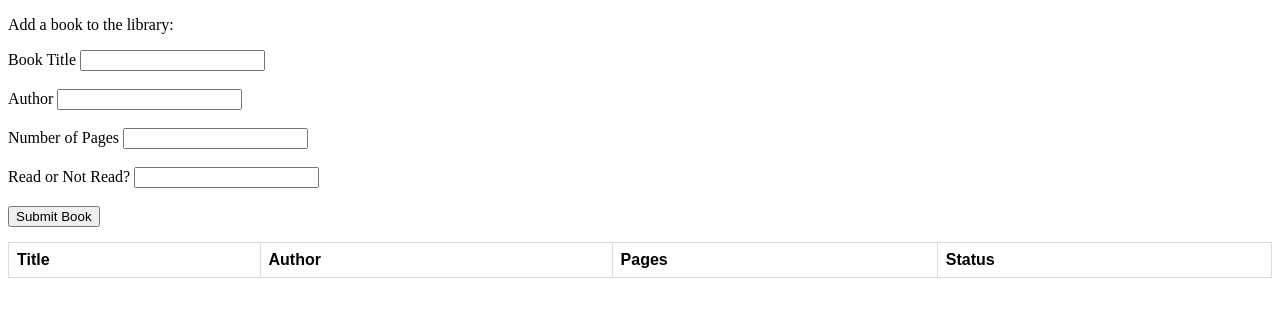
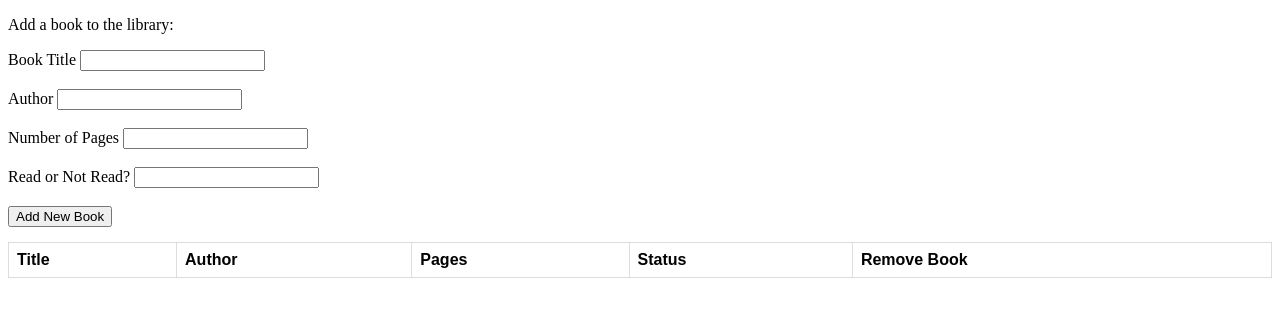
Before and after one commit to malkaysi/library, a plain HTML site: page index.html in a window 1280 px wide. Drawn offline with Linux system fonts and the light colour scheme.

Commit message:
Thinking about button

```diff
--- a/index.html
+++ b/index.html
@@ -21,7 +21,8 @@
         <label for="status">Read or Not Read?</label>
         <input type="text" id="status" name="status"><br><br>
 
-        <button type="button" onclick="createBook()">Submit Book</button>
+
+        <button type="button" onclick="createBook()">Add New Book</button>
     </form>
 
     <table class="table" id='table'>
@@ -30,6 +31,7 @@
             <th>Author</th>
             <th>Pages</th>
             <th>Status</th>
+            <th>Remove Book</th>
         </tr>
     </table>
 
```
Also changed, not shown: script.js (+7 -1 lines).
